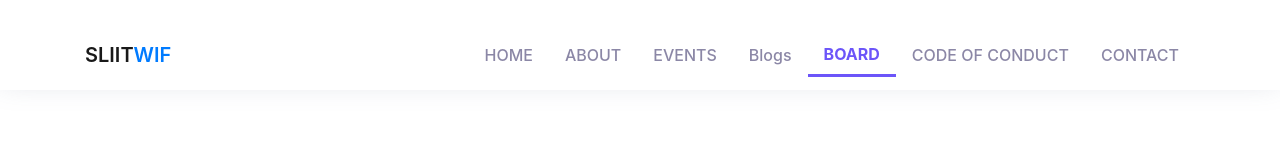
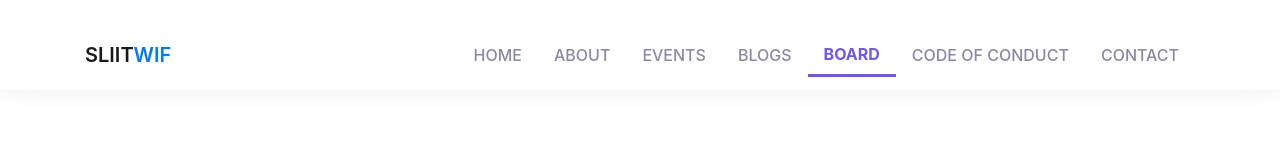
Before and after one commit to sliitwomeninfoss/sliitwomeninfoss.github.io, a React (Create React App) app: page /board-members in a window 1280 px wide. Shown: the top 160 px of the page. Built offline with nearby package versions, Linux system fonts and the light colour scheme.

Commit message:
Update BoardMembers.jsx

```diff
--- a/src/pages/BoardMembers.jsx
+++ b/src/pages/BoardMembers.jsx
@@ -44,7 +44,7 @@ export default function Team() {
                                 </li>
                                 <li class="nav-item">
                                     <a class="nav-link" href="/blogs">
-                                        Blogs
+                                        BLOGS
                                     </a>
                                 </li>
                                 <li class="nav-item active">
```
